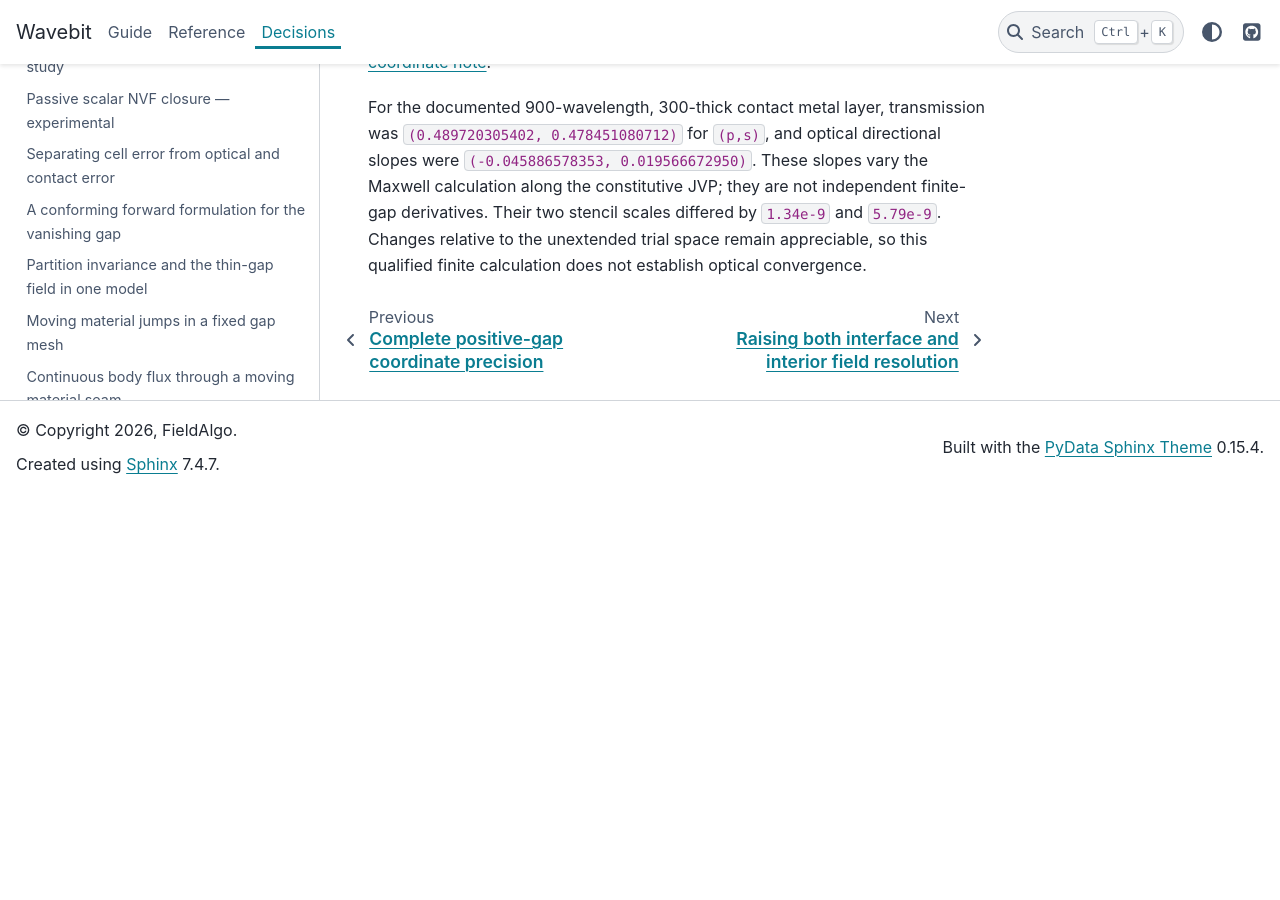
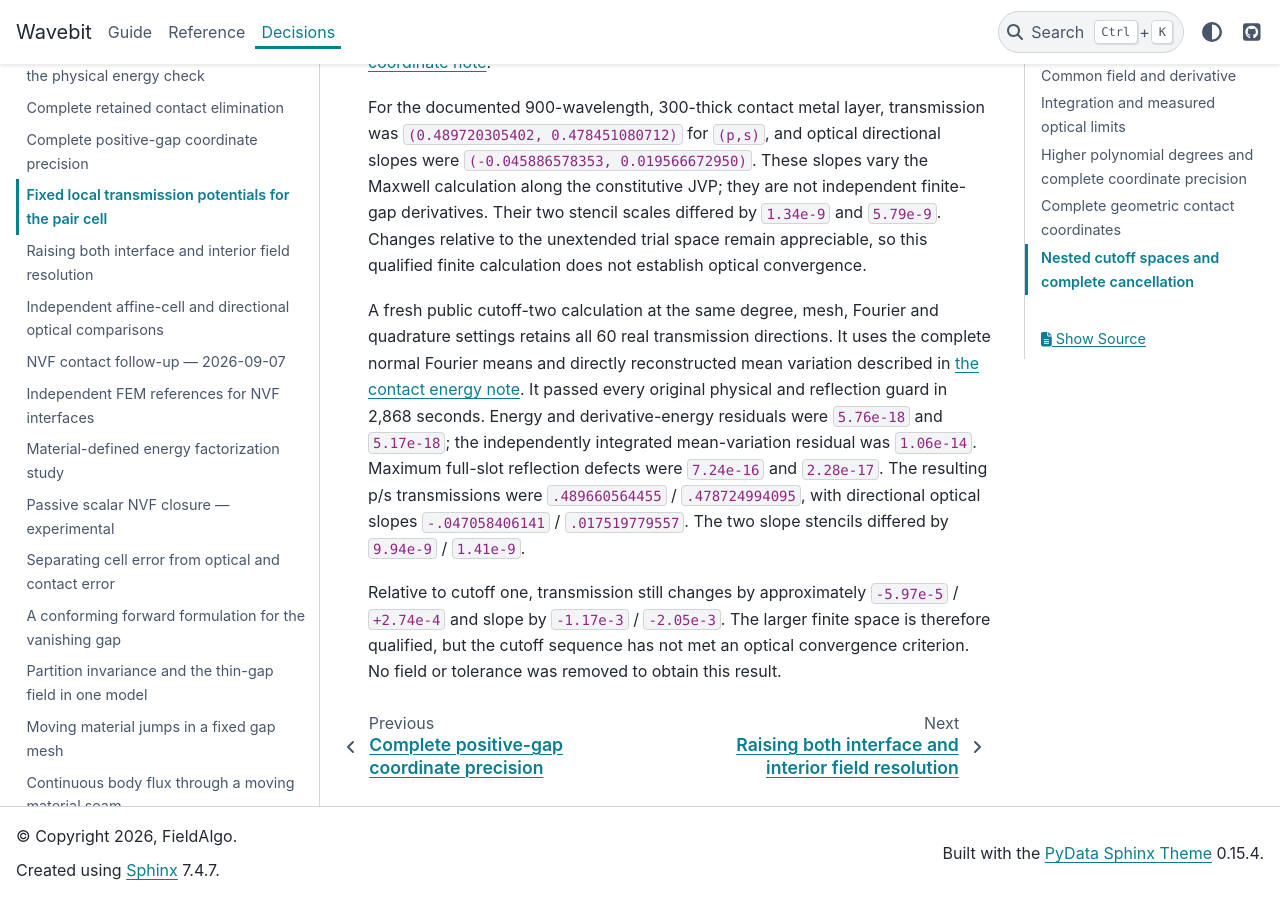
Before and after one commit to fieldalgo/wavebit, a Sphinx documentation site: the page built from docs/nvf-pair-transmission-potentials.md, in a window 1280 px wide and 900 px high, scrolled down 11626 px. Built offline with Sphinx 7.4.7 and the PyData theme 0.15.4, drawn with Linux system fonts in a browser that asks for light colours; before the commit the page ends 12119 px from its top, so only the background shows below that.

Commit message:
Record qualified complete cutoff-two contact optics
Document the full physical and reflection checks and the remaining changes across nested cutoff spaces without claiming optical convergence.

Co-authored-by: Codex <noreply@openai.com>

```diff
--- a/docs/nvf-pair-transmission-potentials.md
+++ b/docs/nvf-pair-transmission-potentials.md
@@ -439,3 +439,21 @@ calculation along the constitutive JVP; they are not independent finite-gap
 derivatives. Their two stencil scales differed by `1.34e-9` and `5.79e-9`.
 Changes relative to the unextended trial space remain appreciable, so this
 qualified finite calculation does not establish optical convergence.
+
+A fresh public cutoff-two calculation at the same degree, mesh, Fourier and
+quadrature settings retains all 60 real transmission directions. It uses
+the complete normal Fourier means and directly reconstructed mean variation
+described in [the contact energy note](nvf-contact-energy-coordinates.md).
+It passed every original physical and reflection guard in 2,868 seconds.
+Energy and derivative-energy residuals were `5.76e-18` and `5.17e-18`;
+the independently integrated mean-variation residual was `1.06e-14`.
+Maximum full-slot reflection defects were `7.24e-16` and `2.28e-17`.
+The resulting p/s transmissions were `.489660564455` / `.478724994095`,
+with directional optical slopes `-.047058406141` / `.017519779557`.
+The two slope stencils differed by `9.94e-9` / `1.41e-9`.
+
+Relative to cutoff one, transmission still changes by approximately
+`-5.97e-5` / `+2.74e-4` and slope by `-1.17e-3` / `-2.05e-3`.
+The larger finite space is therefore qualified, but the cutoff sequence
+has not met an optical convergence criterion. No field or tolerance was
+removed to obtain this result.
```
